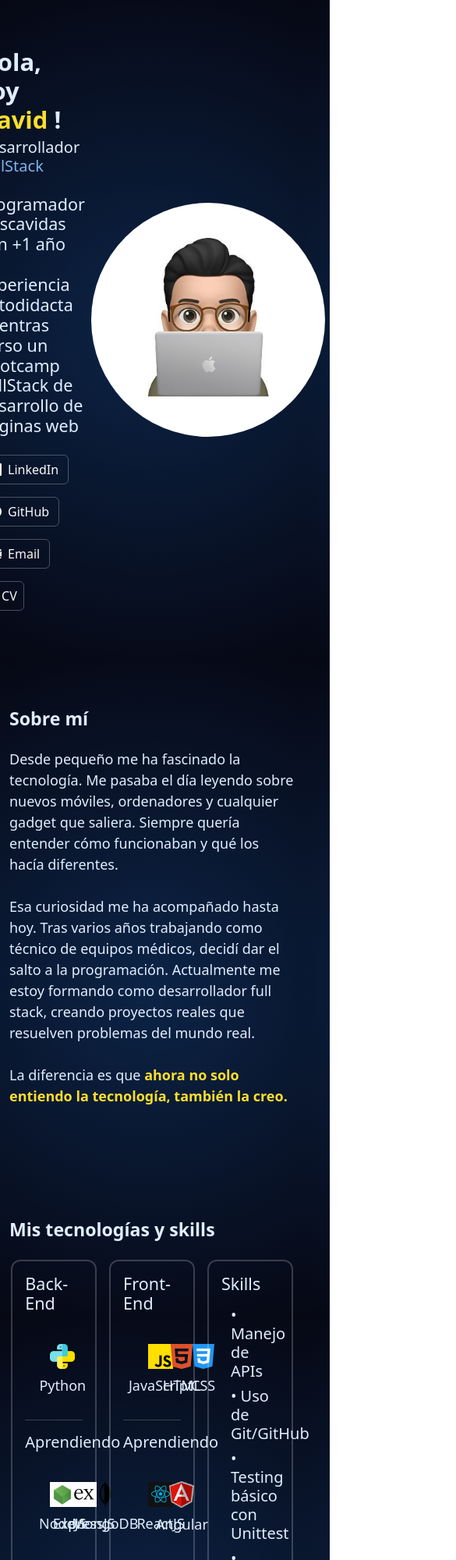
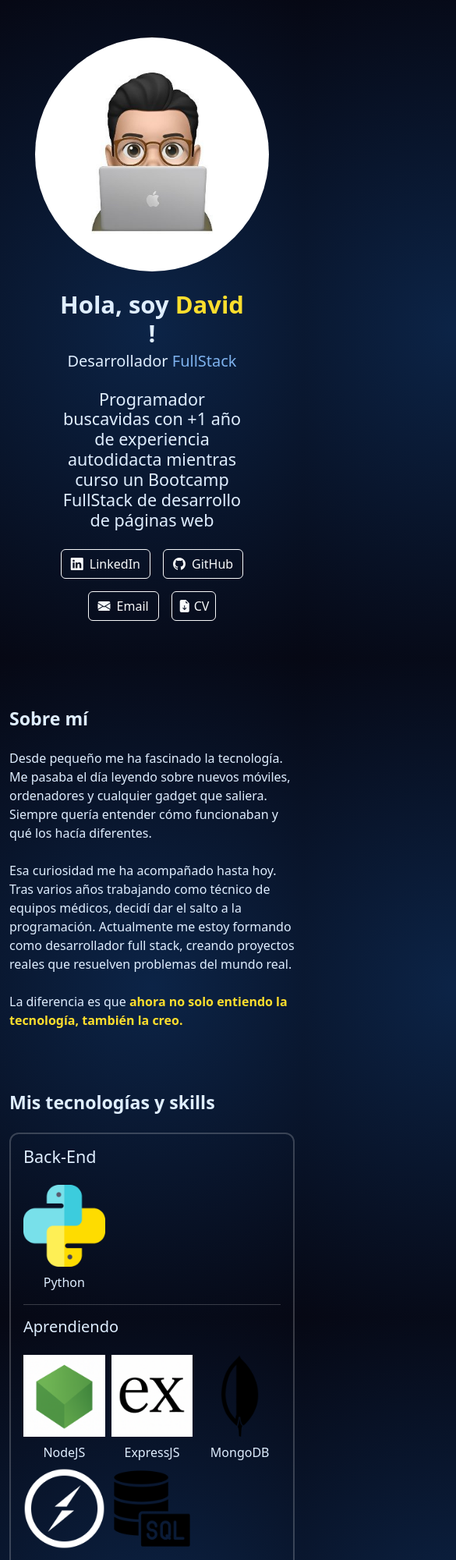
Before and after one commit to davidrguez98/portfolio, a plain HTML site: page index.html in a window 390 px wide. Shown: the top 2000 px of the page at 78% size, 585 px wide, since content can reach past the window. Drawn offline with nearby package versions, Linux system fonts and the light colour scheme.

Commit message:
responsive de home, aboutme y mystack

```diff
--- a/index.html
+++ b/index.html
@@ -51,26 +51,38 @@
 
     <main>
 
-        <section id="home">
-                <div class="d-flex justify-content-center align-items-center gap-2" style="height: 100vh; width: 70%;">
-                        <div>
-                            <h1 class="display-5  fw-bold mb-1">Hola, soy <span style="color: var(--color-remark);">David</span> !</h1>
+        <section id="home" class="py-5 d-flex align-items-center mx-auto" style="min-height: 100vh; width: 70%;">
+            <div class="container d-flex flex-column flex-md-row justify-content-center align-items-center gap-4">
+                <div class="order-1 order-md-2">
+                    <img src="./assets/images/portrait/myslef.JPEG" class="img-fluid rounded-circle" alt="Foto de perfil" style="max-width: 300px;">
+                </div>
+                <div class="text-center text-md-start order-2 order-md-1">
+                    <h1 class="display-5 fw-bold mb-1">
+                        Hola, soy <span style="color: var(--color-remark);">David</span> !
+                    </h1>
                     <h5 class="mb-4">Desarrollador <span style="color: #7eb2ee;">FullStack</span></h5>
-                            <h4>Programador buscavidas con +1 año de experiencia autodidacta mientras curso un Bootcamp FullStack de desarrollo de páginas web</h4>
-                            <div class="d-flex justify-content-lg-start gap-3 mt-4 flex-wrap">
-                                <a href="https://www.linkedin.com/in/david-rodr%C3%ADguez-p%C3%A9rez-softdev/" target="_blank" class="btn btn-outline-light d-flex align-items-center gap-2"><i class="bi bi-linkedin"></i>LinkedIn</a>
-                                <a href="https://github.com/davidrguez98" target="_blank" class="btn btn-outline-light d-flex align-items-center gap-2"><i class="bi bi-github"></i> GitHub</a>
-                                <a href="mailto:tuemail@example.com" class="btn btn-outline-light d-flex align-items-center gap-2"><i class="bi bi-envelope-fill"></i> Email</a>
+                    <h4>
+                        Programador buscavidas con +1 año de experiencia autodidacta mientras curso un Bootcamp FullStack de desarrollo de páginas web
+                    </h4>
+                    <div class="d-flex justify-content-center justify-content-md-start gap-3 mt-4 flex-wrap">
+                        <a href="https://www.linkedin.com/in/david-rodr%C3%ADguez-p%C3%A9rez-softdev/" target="_blank" class="btn btn-outline-light d-flex align-items-center gap-2">
+                            <i class="bi bi-linkedin"></i>LinkedIn
+                        </a>
+                        <a href="https://github.com/davidrguez98" target="_blank" class="btn btn-outline-light d-flex align-items-center gap-2">
+                            <i class="bi bi-github"></i> GitHub
+                        </a>
+                        <a href="mailto:tuemail@example.com" class="btn btn-outline-light d-flex align-items-center gap-2">
+                            <i class="bi bi-envelope-fill"></i> Email
+                        </a>
                         <a href="./assets/files/cv-david-rodriguez.pdf" download class="btn btn-outline-light d-flex align-items-center px-2">
                             <i class="bi bi-file-earmark-arrow-down-fill me-1"></i>CV
                         </a>
                     </div>
                 </div>
-                        <img src="./assets/images/portrait/myslef.JPEG" class="img-fluid rounded-circle mb-4" alt="Foto de perfil" style="max-width: 300px;">
             </div>
         </section>
 
-        <section id="aboutMe" style="padding: 4rem 0;">
+        <section id="aboutMe" style="padding: 4rem 0 0 0;">
             <div class="container">
                 <div class="row align-items-center">
                     <h3 class="fw-bold">Sobre mí</h3>
@@ -85,13 +97,13 @@
             </div>
         </section>
 
-        <section id="myStack" style="padding-top: 4rem;">
+        <section id="myStack" style="padding: 4rem 0 0 0;">
 
             <div class="container" style="width: 100%;">
                 <h3 class="fw-bold mb-4">Mis tecnologías y skills</h3>
-                <div class="d-flex justify-content-center gap-3">
+                <div class="stack-container d-flex justify-content-center gap-3">
 
-                    <div class="container-tech-card d-flex flex-column gap-3 p-3" style="width: 30%;">
+                    <div class="container-tech-card d-flex flex-column gap-3 p-3" ">
                         <div>
                             <h4>Back-End</h4>
                             <div class="row pt-3 g-2">
@@ -140,7 +152,7 @@
                         </div>
                     </div>
 
-                    <div class="container-tech-card d-flex flex-column gap-3 p-3" style="width: 30%;">
+                    <div class="container-tech-card d-flex flex-column gap-3 p-3">
                         <div>
                             <h4>Front-End</h4>
                             <div class="row pt-3 g-2">
@@ -184,7 +196,7 @@
                         </div>
                     </div>
 
-                    <div class="container-tech-card d-flex flex-column gap-3 p-3" style="width: 30%;">
+                    <div class="container-tech-card d-flex flex-column gap-3 p-3">
                         <div>
                             <h4>Skills</h4>
                             <div class="row pt-3 g-2">
@@ -202,7 +214,7 @@
 
         </section>
 
-        <section id="myProjects" style="padding: 4rem 0; width: 100%;" >
+        <section id="myProjects" style="padding: 4rem 0 0 0; width: 100%;" >
             <div class="container">
                 <h3 class="fw-bold mb-4">Mis proyectos</h3>
                 <div class="d-flex flex-column align-items-center justify-content-center">
@@ -357,9 +369,9 @@
             </div>
         </section>
 
-        <section id="contact" style="padding: 4rem 0;">
+        <section id="contact" style="padding: 4rem 0 0 0;">
             <div class="container">
-                <div class="row justify-content-center">
+                <div class="row">
                     <div class="row align-items-center">
                         <h3 class="fw-bold">Contacto</h3>
                         <p class="mt-3">
--- a/style/style.css
+++ b/style/style.css
@@ -1,6 +1,8 @@
 html {
     font-family: "Roboto", sans-serif;
 }
+
+@media (min-width: 769px) {
 
     body {
         background: var(--color-background);
@@ -52,6 +54,7 @@ main {
 
             border: 2px solid rgba(255, 255, 255, 0.2);
             border-radius: 12px;
+            width: 30%;
 
             .tech-card {
                 width: 6em;
@@ -87,3 +90,28 @@ main {
         }
 
     }
+}
+
+@media (max-width: 768px) {
+
+    body {
+        margin-left: 0.5rem;
+        margin-right: 0.5rem;
+        background: var(--color-background);
+        height: 100vh;
+        color: var(--color-text) !important;
+
+        .stack-container {
+            display: flex;
+            flex-direction: column;
+            width: 100%;
+
+            .container-tech-card {
+                width: 100%;
+                border: 2px solid rgba(255, 255, 255, 0.2);
+                border-radius: 12px;
+            }
+        }
+    }
+
+}
```
Lines whose indentation alone changed are shown as unchanged.
